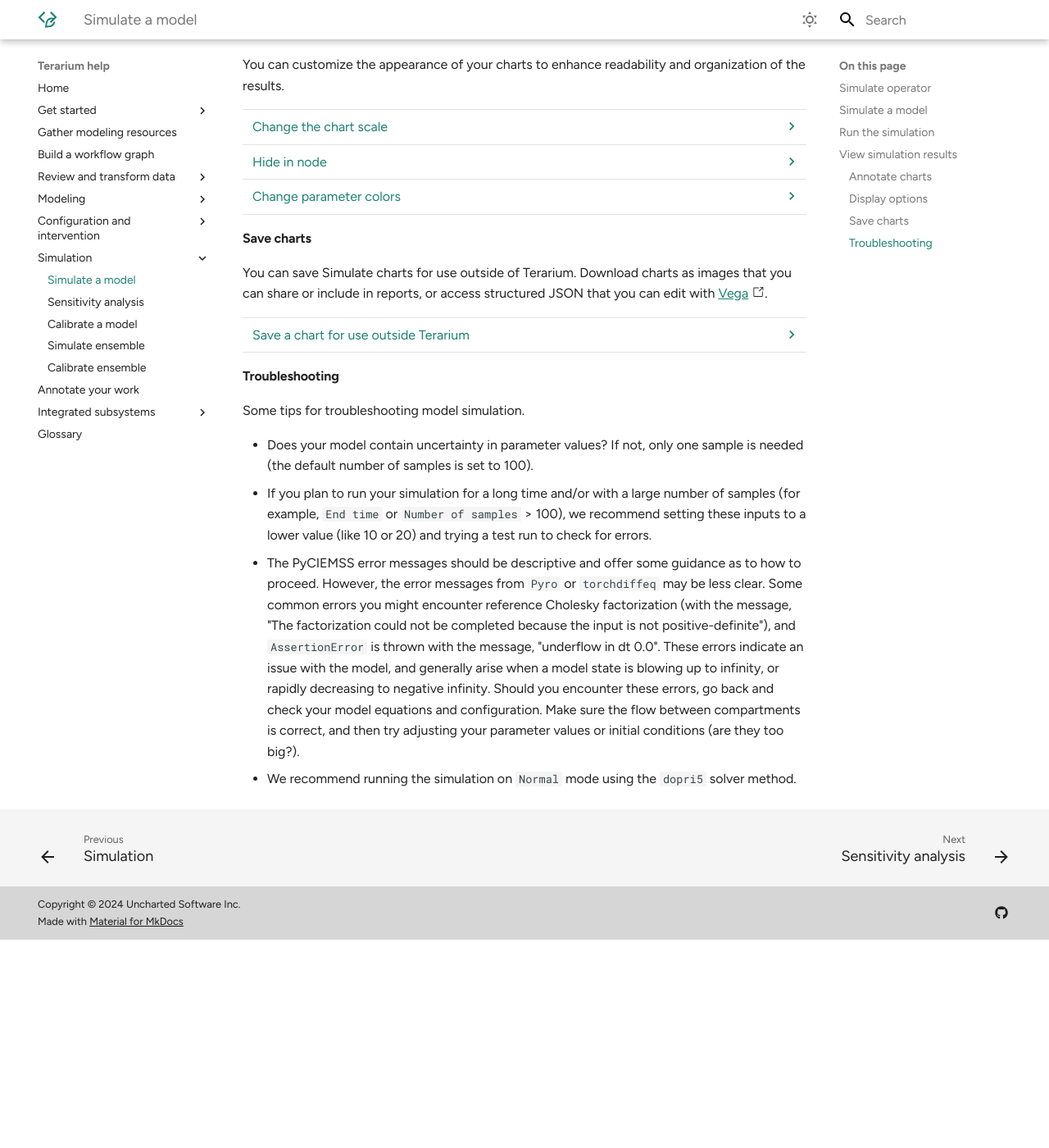
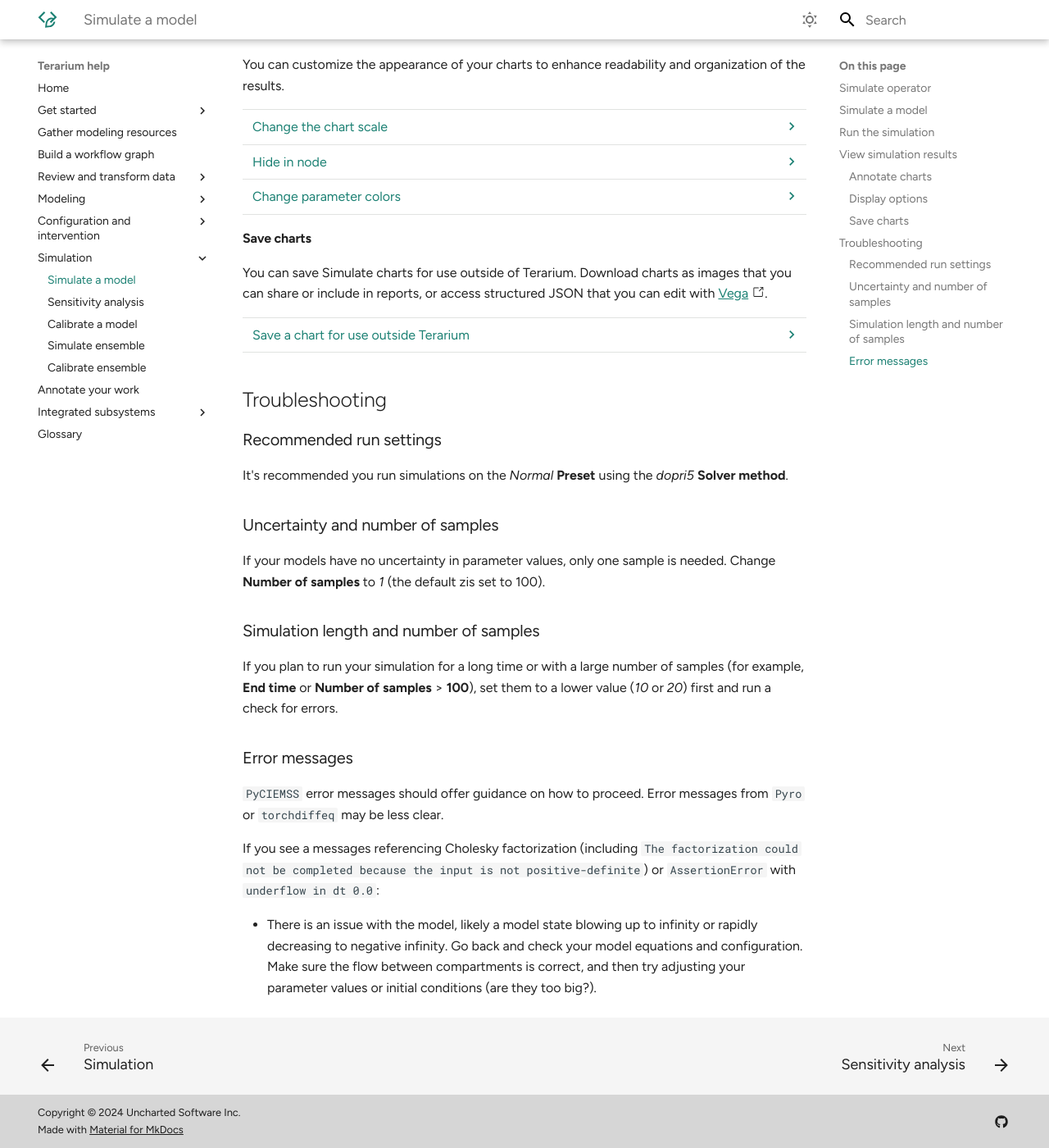
Before and after one commit to DARPA-ASKEM/terarium-docs, an MkDocs documentation site: the page built from docs/simulation/simulate-model.md, in a window 1280 px wide and 1400 px high, scrolled down 4088 px. Shown: the whole window at 82% size. Built offline with MkDocs 1.6.1 and Material for MkDocs 9.7.7, drawn with Linux system fonts in a browser that asks for light colours; plug-ins that fetch from the network failed and are left out; before the commit the page ends 5234 px from its top, so only the background shows below that.

Commit message:
Copy edits and formatting

```diff
--- a/docs/simulation/simulate-model.md
+++ b/docs/simulation/simulate-model.md
@@ -222,11 +222,24 @@ You can save Simulate charts for use outside of Terarium. Download charts as ima
         - View compiled Vega (JSON)
         - Open in [Vega Editor](https://vega.github.io/editor/#/) :octicons-link-external-24:{ alt="External link" title="External link" }
 
-#### Troubleshooting
+## Troubleshooting
 
-Some tips for troubleshooting model simulation.
+### Recommended run settings
 
- - Does your model contain uncertainty in parameter values? If not, only one sample is needed (the default number of samples is set to 100).
- - If you plan to run your simulation for a long time and/or with a large number of samples (for example, `End time` or `Number of samples` > 100), we recommend setting these inputs to a lower value (like 10 or 20) and trying a test run to check for errors.
- - The PyCIEMSS error messages should be descriptive and offer some guidance as to how to proceed. However, the error messages from `Pyro` or `torchdiffeq` may be less clear. Some common errors you might encounter reference Cholesky factorization (with the message, "The factorization could not be completed because the input is not positive-definite"), and `AssertionError` is thrown with the message, "underflow in dt 0.0". These errors indicate an issue with the model, and generally arise when a model state is blowing up to infinity, or rapidly decreasing to negative infinity. Should you encounter these errors, go back and check your model equations and configuration. Make sure the flow between compartments is correct, and then try adjusting your parameter values or initial conditions (are they too big?).
- - We recommend running the simulation on `Normal` mode using the `dopri5` solver method.
+It's recommended you run simulations on the *Normal* **Preset** using the *dopri5* **Solver method**.
+
+### Uncertainty and number of samples
+
+If your models have no uncertainty in parameter values, only one sample is needed. Change **Number of samples** to *1* (the default zis set to 100).
+
+### Simulation length and number of samples
+
+If you plan to run your simulation for a long time or with a large number of samples (for example, **End time** or **Number of samples** > **100**), set them to a lower value (*10* or *20*) first and run a check for errors.
+
+### Error messages
+
+`PyCIEMSS` error messages should offer guidance on how to proceed. Error messages from `Pyro` or `torchdiffeq` may be less clear.
+
+If you see a messages referencing Cholesky factorization (including `The factorization could not be completed because the input is not positive-definite`) or `AssertionError` with `underflow in dt 0.0`:
+
+- There is an issue with the model, likely a model state blowing up to infinity or rapidly decreasing to negative infinity. Go back and check your model equations and configuration. Make sure the flow between compartments is correct, and then try adjusting your parameter values or initial conditions (are they too big?).
```
Also changed, not shown: docs/simulation/simulate-ensemble.md (+1 -1 lines).
